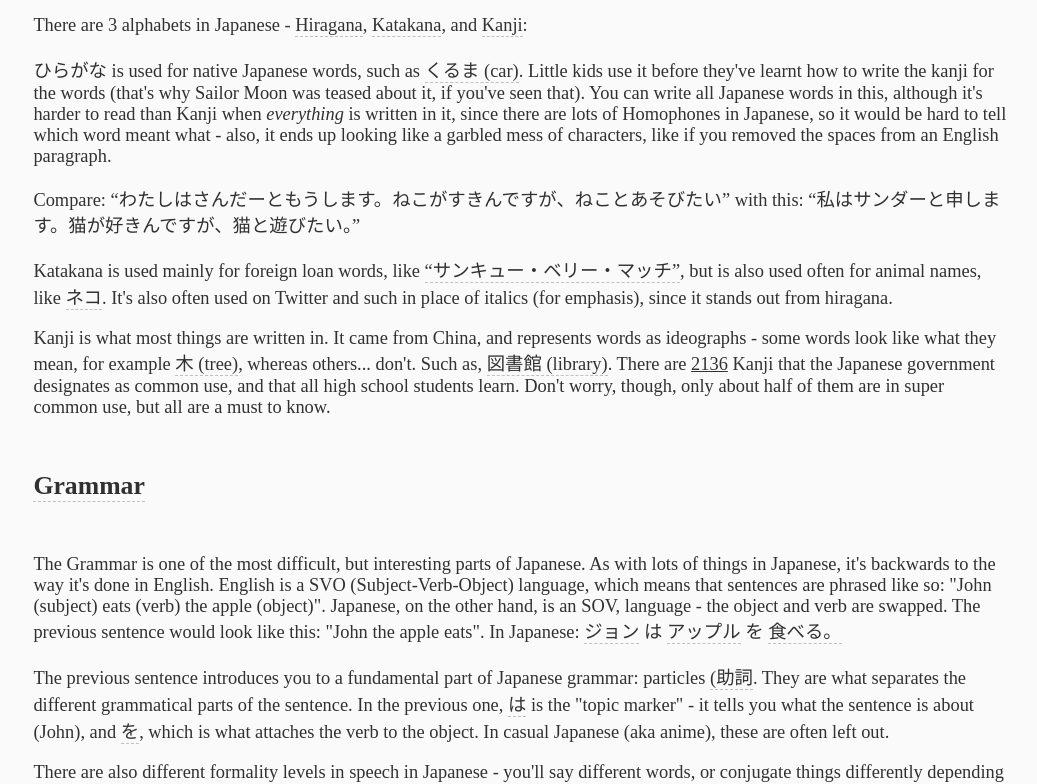
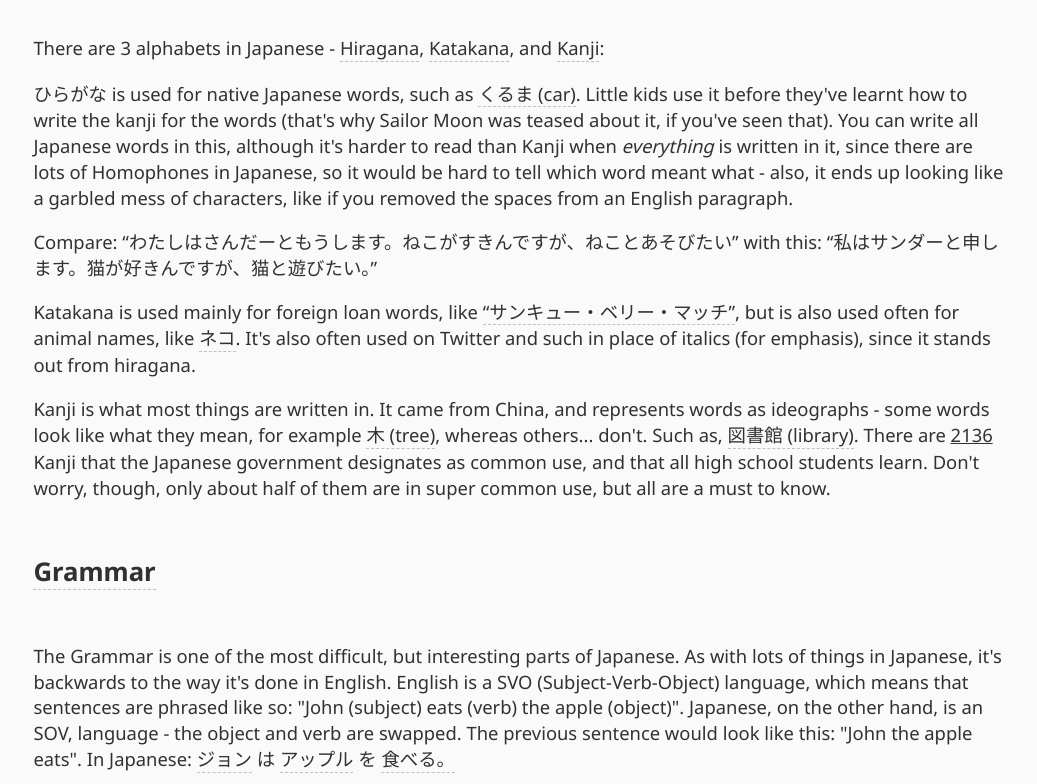
Before and after one commit to sundarj/joshi.su, a website: page ja/index.html in a window 1280 px wide. Shown: the part 475-1259 px from the top of the page, without its empty margins (119-1156 px from the left). Drawn offline with Linux system fonts and the light colour scheme.

Commit message:
fix typo

```diff
--- a/ja/index.html
+++ b/ja/index.html
@@ -11,7 +11,7 @@
 
             body {
                 margin: 0;
-                font-size: 100%/1.4 'Noto Sans', sans-serif;
+                font: 100%/1.4 'Noto Sans', sans-serif;
                 background: #fafafa;
                 color: #313131;
             }
```
